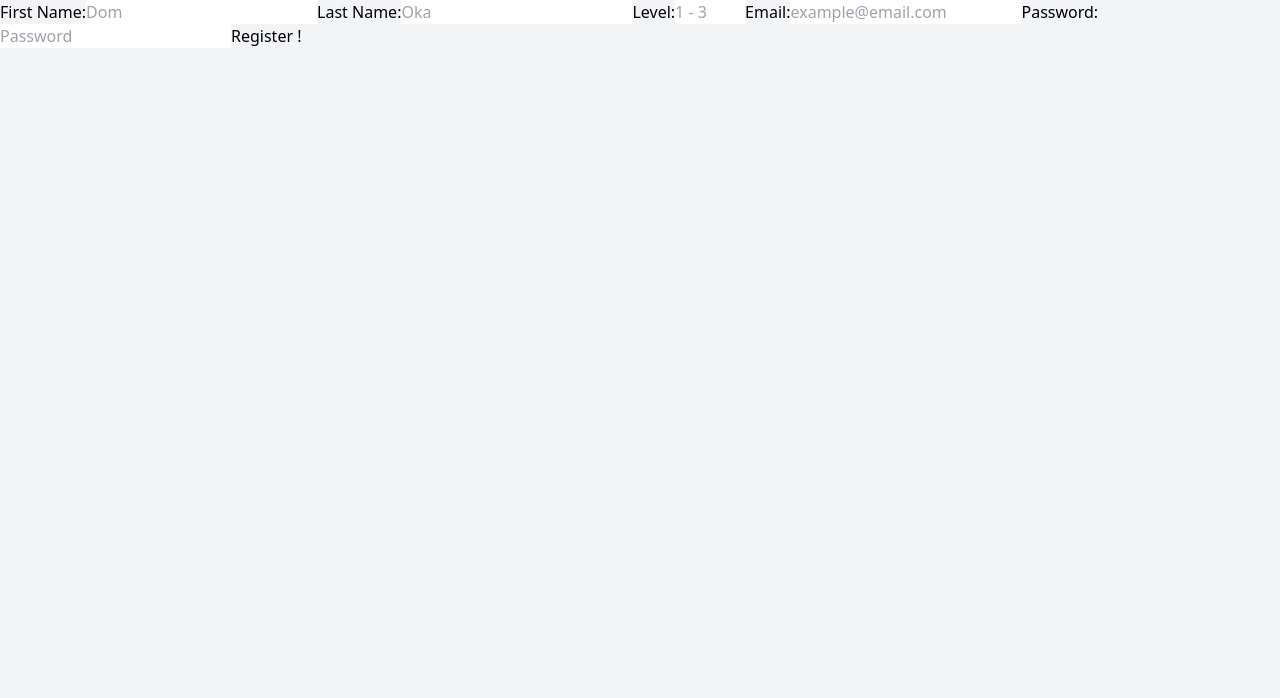
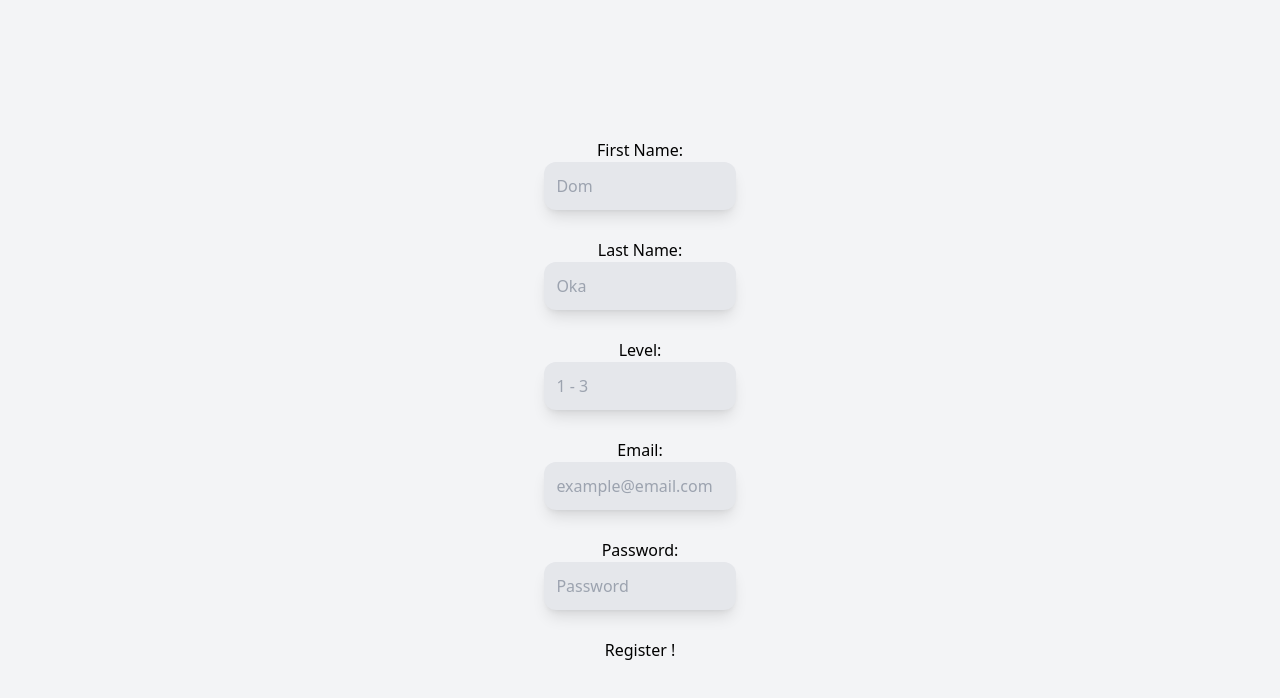
Before and after one commit to okarioto/UBC-BC-APP-, a React (Vite) app in the folder client/: page /register in a window 1280 px wide. Shown: the top 698 px of the page. Built offline with nearby package versions, Linux system fonts and the light colour scheme; no server answers.

Commit message:
finish login v1

```diff
--- a/client/src/components/LogIn.jsx
+++ b/client/src/components/LogIn.jsx
@@ -32,6 +32,7 @@ function LogIn() {
   return (
     <div className="min-h-screen flex justify-center items-center">
       <div className="flex flex-col min-h-1/2 w-[85%] max-w-[30rem] items-center">
+      <div className="w-32 h-32"><img src="/logo.svg" alt="" /></div>
         <h2 className="tracking-tight font-bold text-xl mb-7">
           Log In or Sign Up
         </h2>
@@ -43,13 +44,13 @@ function LogIn() {
             type="email"
             placeholder="email"
             name="email"
-            className="bg-gray-200 rounded-xl h-[3rem] w-[75%] mb-7 p-3 shadow-lg"
+            className="input-box"
           />
           <input
             type="password"
             placeholder="password"
             name="password"
-            className="bg-gray-200 rounded-xl h-[3rem] w-[75%] mb-7 p-3 shadow-lg"
+            className="input-box"
           />
           <button
             type="submit"
@@ -66,10 +67,10 @@ function LogIn() {
           <button>Sign Up</button>
         </a>
 
-        <a href="!!!" className="mt-3  text-gray-300">
+        {/* <a href="!!!" className="mt-3  text-gray-300">
           {" "}
           forgot password{" "}
-        </a>
+        </a> */}
       </div>
     </div>
   );
--- a/client/src/components/Register.jsx
+++ b/client/src/components/Register.jsx
@@ -28,11 +28,27 @@ export default function Register() {
   }
 
   return (
-    <form onSubmit={handleSubmit}>
+    <div className="flex justify-center items-center min-h-screen">
+      <form
+        onSubmit={handleSubmit}
+        className="flex flex-col justify-center items-center"
+      >
         <label htmlFor="fname">First Name:</label>
-      <input type="text" name="fname" id="fname" placeholder="Dom" />
+        <input
+          type="text"
+          name="fname"
+          id="fname"
+          placeholder="Dom"
+          className="input-box"
+        />
         <label htmlFor="lname">Last Name:</label>
-      <input type="text" name="lname" id="lname" placeholder="Oka" />
+        <input
+          type="text"
+          name="lname"
+          id="lname"
+          placeholder="Oka"
+          className="input-box"
+        />
         <label htmlFor="user_level">Level:</label>
         <input
           type="number"
@@ -41,6 +57,7 @@ export default function Register() {
           min={1}
           max={3}
           placeholder="1 - 3"
+          className="input-box"
         />
         <label htmlFor="email">Email:</label>
         <input
@@ -48,6 +65,7 @@ export default function Register() {
           name="email"
           id="email"
           placeholder="example@email.com"
+          className="input-box"
         />
         <label htmlFor="user_password">Password:</label>
         <input
@@ -55,8 +73,10 @@ export default function Register() {
           name="user_password"
           id="user_password"
           placeholder="Password"
+          className="input-box"
         />
         <button type="submit">Register !</button>
       </form>
+    </div>
   );
 }
--- a/client/src/index-tw.css
+++ b/client/src/index-tw.css
@@ -1,3 +1,11 @@
 @tailwind base;
 @tailwind components;
 @tailwind utilities;
+
+/* *{
+    border: 1px red solid
+} */
+
+.input-box {
+    @apply bg-gray-200 rounded-xl h-[3rem] w-[75%] mb-7 p-3 shadow-lg;
+}
```
Also changed, not shown: client/public/logo.svg (added). Lines whose indentation alone changed are shown as unchanged.
